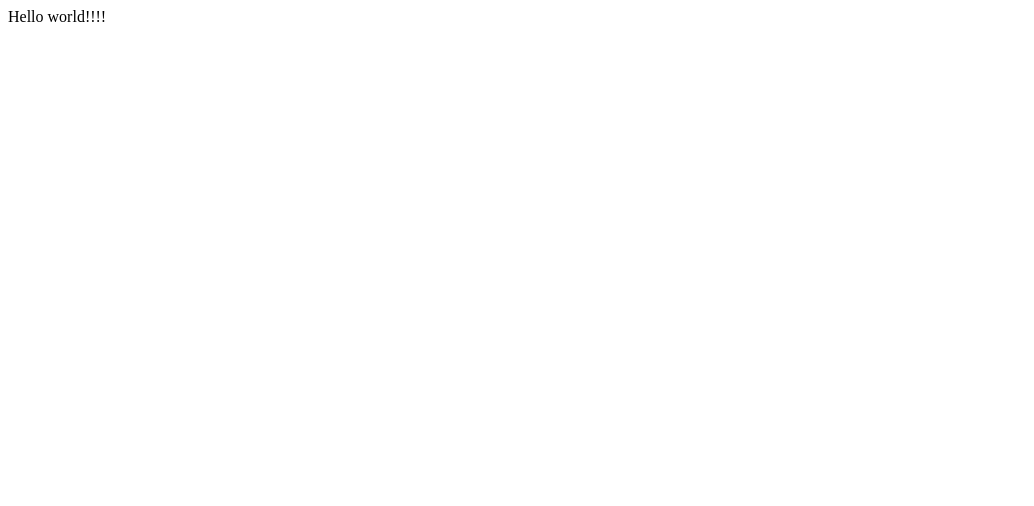
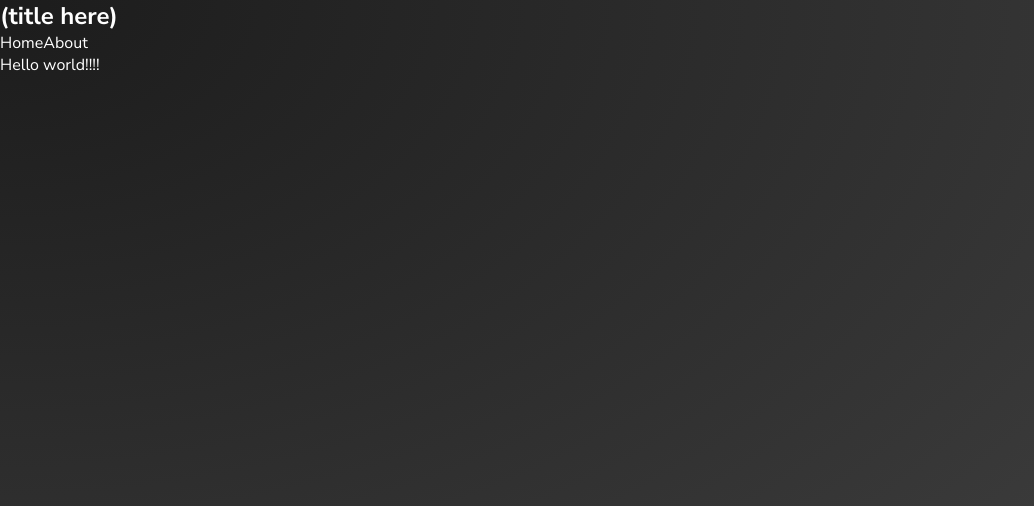
Before and after one commit to DevRhysLy/hapkido-college, a Gatsby site: page / in a window 1280 px wide. Shown: the whole page, without its empty margins (0-1034 px from the left). Built offline with nearby package versions, Linux system fonts and the light colour scheme; Gatsby itself is replaced by a stand-in of ours.

Commit message:
started the initial foundation build

```diff
--- /dev/null
+++ b/src/components/layout.js
@@ -0,0 +1,15 @@
+import React from 'react'
+import Navbar from './nav'
+import '../styles/global.css'
+import { graphql, useStaticQuery } from 'gatsby'
+
+export default function Layout({ children }) {
+  return (
+    <div className="layout">
+      <Navbar />
+      <div className="content">
+        { children }
+      </div>
+    </div>
+  )
+}
--- /dev/null
+++ b/src/components/nav.js
@@ -0,0 +1,14 @@
+import React from 'react'
+import { Link } from 'gatsby'
+
+export default function Navbar() {
+  return (
+    <nav>
+      <h1>{ "(title here)" }</h1>
+      <div className="links">
+        <Link to="/">Home</Link>
+        <Link to="/about-us">About</Link>
+      </div>
+    </nav>
+  )
+}
--- /dev/null
+++ b/src/pages/404.js
@@ -0,0 +1,6 @@
+import React from "react"
+import '../styles/global.css'
+
+export default function Home() {
+  return <div>Sorry... this page does not exist!</div>
+}
--- a/src/pages/index.js
+++ b/src/pages/index.js
@@ -1,5 +1,14 @@
 import React from "react"
+import '../styles/global.css'
+import Layout from '../components/layout'
 
-export default function Home() {
-  return <div>Hello world!!!!</div>
+
+const Home = () => {
+  return (
+  <Layout>
+  <div>Hello world!!!!</div>
+  </Layout>
+  );
 }
+
+export default Home
--- /dev/null
+++ b/src/styles/global.css
@@ -0,0 +1,16 @@
+@import url("https://fonts.googleapis.com/css2?family=Nunito+Sans:ital,wght@0,200;0,300;0,400;0,600;0,700;0,800;0,900;1,200;1,300;1,400;1,600;1,700;1,800;1,900&display=swap");
+
+* {
+  margin: 0;
+  padding: 0;
+  text-decoration: none;
+  font-family: 'Nunito Sans', sans-serif;
+  color: white;
+}
+html, body {
+    min-height: 100%;
+  }
+  body {
+    background: radial-gradient(at top left, #1c1c1c 0%, #454545 100%);
+    background-repeat: no-repeat;
+  }
```
Also changed, not shown: src/pages/about-us.js (added, +15 -0 lines).
